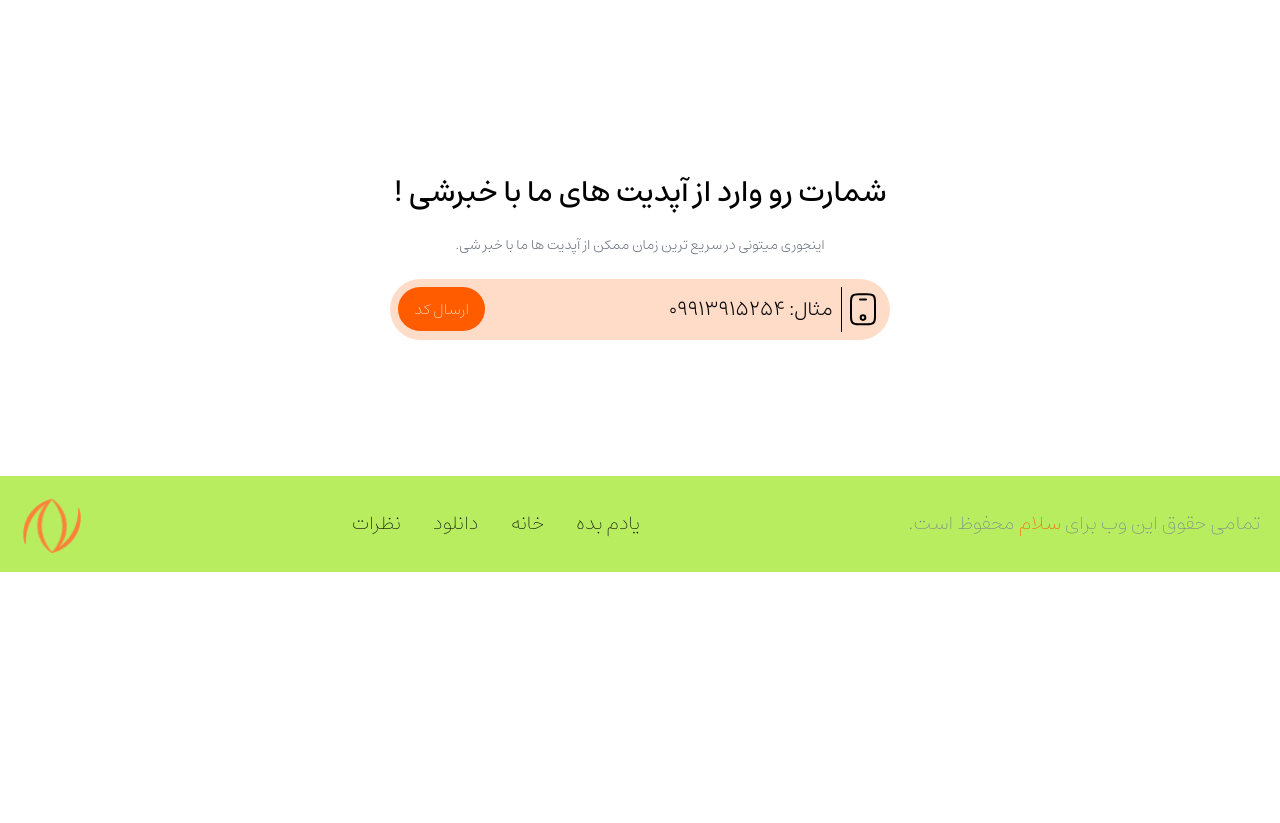
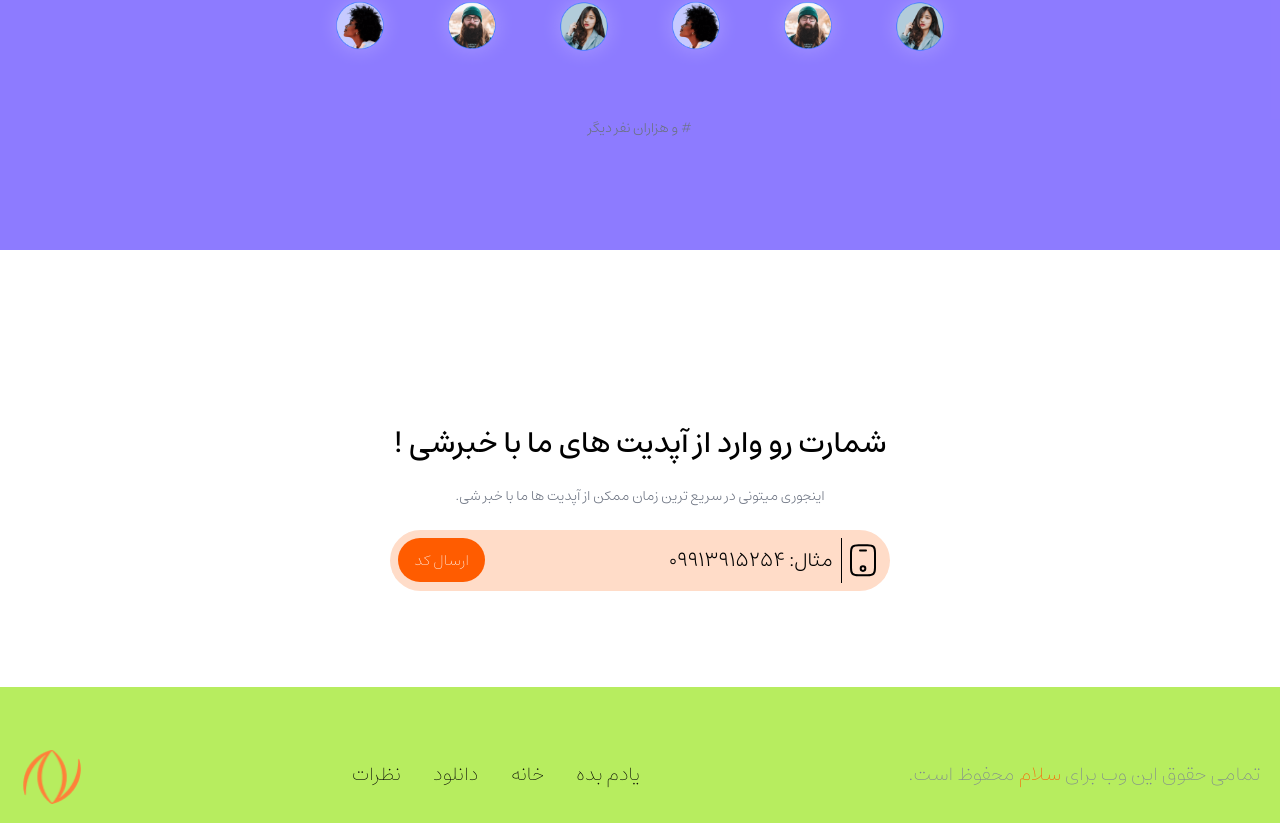
Before and after one commit to SalamLang/Salam-Website, a Next.js app: page / in a window 1280 px wide. Shown: the part 4962-5785 px from the top of the page. Before the commit the page ends 5534 px from the top, so only its background shows below. Built offline with nearby package versions, Linux system fonts and the light colour scheme.

Commit message:
fix :  add header to layout for fixed all page

```diff
--- a/src/app/layout.js
+++ b/src/app/layout.js
@@ -13,10 +13,15 @@ export const metadata = {
 
 export default function RootLayout({ children }) {
   return (
-    <html lang="en" dir="rtl">
+    <html lang="fa" dir="rtl">
       <body>
-        {children}
-        <Footer></Footer>
+        <div className="relative w-full min-h-[100vw] flex flex-col justify-between">
+          <div className="w-full h-full flex flex-col">
+            <Header />
+            {children}
+          </div>
+          <Footer />
+        </div>
       </body>
     </html>
   );
```
